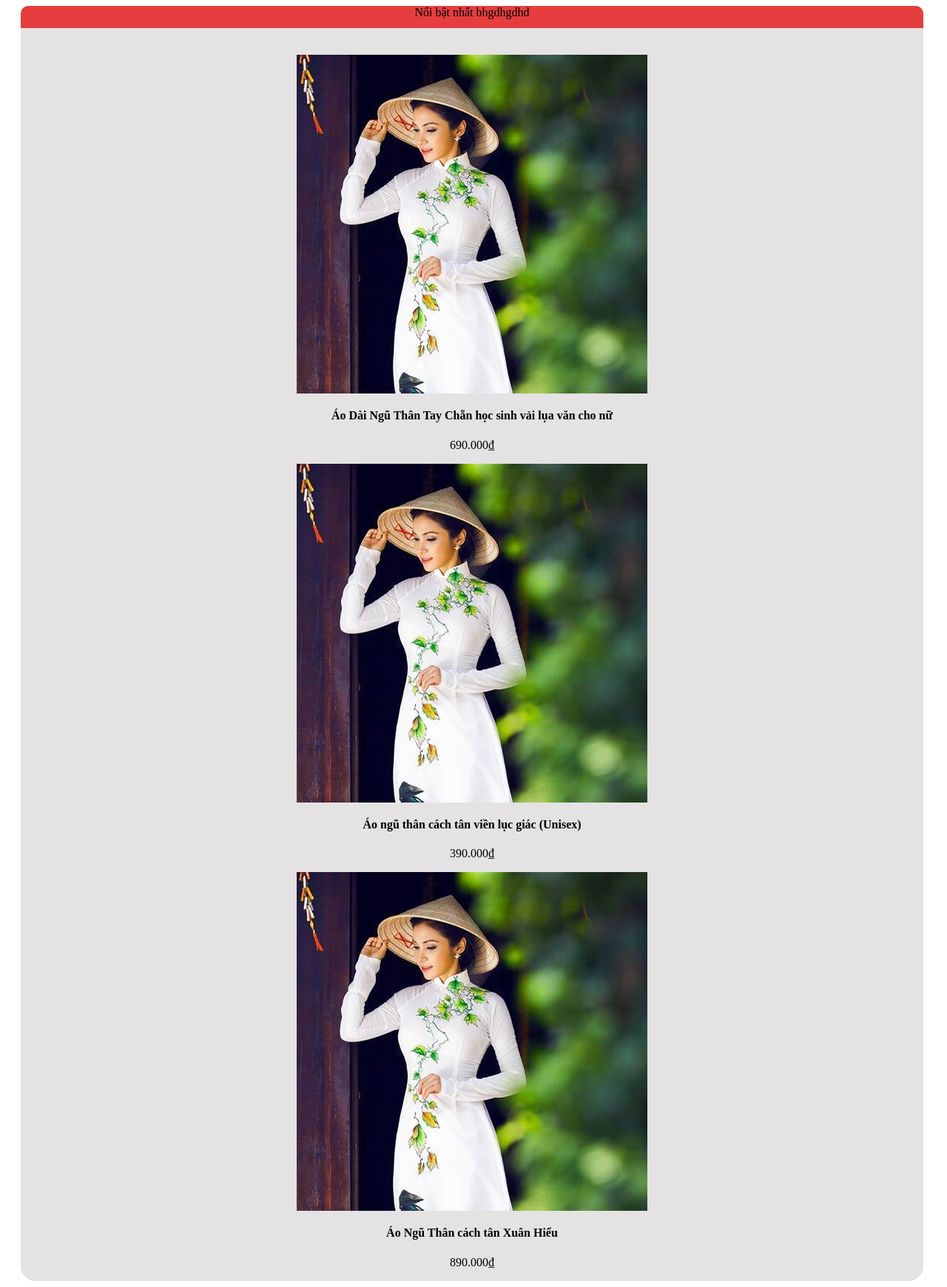
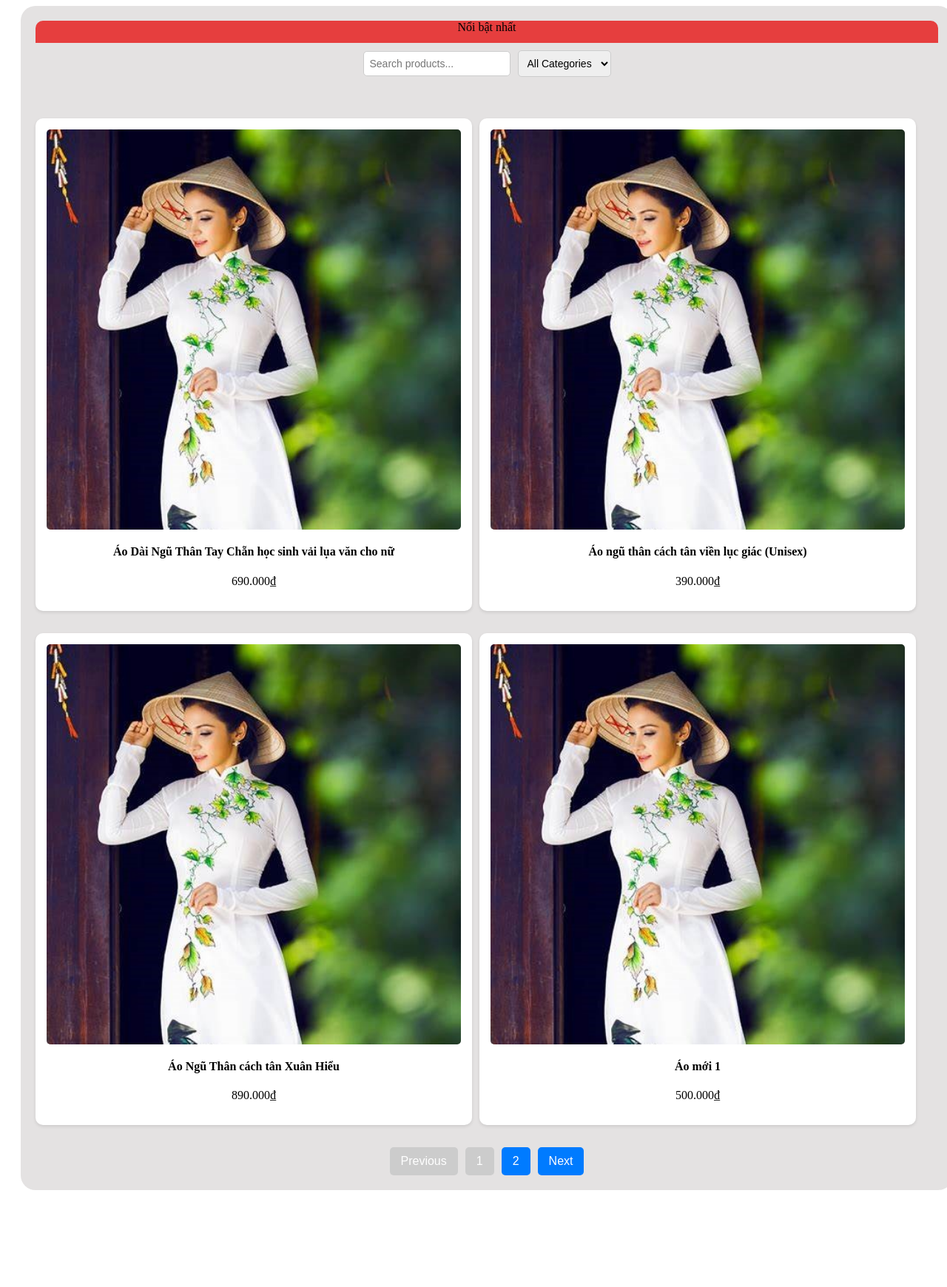
Before and after one commit to Ducs2005/traditional-costume-promotion, a PHP site: page /view/product.php in a window 1280 px wide. Shown: the whole page at 74% size. After the commit the page ends 1609 px from the top, so only its background shows below. Run offline with PHP 8.4, Linux system fonts and the light colour scheme.

Commit message:
commit before pull

```diff
--- a/css/product.css
+++ b/css/product.css
@@ -6,7 +6,25 @@
     display: inline-block;
     background-color: rgb(228, 226, 226);
     border-radius: 20px;
+    padding: 20px;
+}
 
+/* Filter container styling */
+.product .filter-container {
+    display: flex;
+    justify-content: center;
+    align-items: center;
+    gap: 10px;
+    margin: 10px 0;
+}
+
+/* Styling for search input and dropdown */
+.product .filter-container input[type="text"],
+.product .filter-container select {
+    padding: 8px;
+    border: 1px solid #ccc;
+    border-radius: 5px;
+    font-size: 14px;
 }
 
 .product .tag-container {
@@ -15,24 +33,83 @@
     background-color: rgb(230, 62, 62);
     border-top-left-radius: 10px;
     border-top-right-radius: 10px;
-
-}
-.product .list-item {
-    border-radius: 10px;
-
-}
-.product .list-item .item {
-    border-radius: 10px;
-
 }
 
+/* List item container as a flexbox */
+.product .list-item {
+    display: flex;
+    flex-wrap: wrap; /* Allows items to wrap to the next line */
+    justify-content: flex-start; /* Align items to the left */
+    gap: 10px; /* Space between items */
+    border-radius: 10px;
+}
 
+/* Product item styling */
+.product .list-item .item {
+    flex: 1 1 calc(50% - 20px); /* 2 items per row with a small gap */
+    max-width: calc(50% - 20px); /* Ensures items don't exceed 50% width */
+    border-radius: 10px;
+    padding: 15px;
+    margin: 10px 0; /* Margin only on top and bottom to reduce horizontal spacing */
+    background-color: #fff;
+    box-shadow: 0 2px 4px rgba(0, 0, 0, 0.1);
+    box-sizing: border-box; /* Includes padding and border in the element's total width and height */
+}
 
+.product .list-item .item img {
+    border-radius: 5px;
+    width: 100%; /* Adjust image size to fill item */
+}
 
+/* Responsive styling */
 @media only screen and (max-width: 768px) {
     .product {
         width: calc(100vw - 10px); /* Adjust width for smaller screens */
         margin: 0 5px; /* Reduce left and right alignment to 5px on small screens */
     }
 
+    .product .filter-container {
+        flex-direction: column;
+    }
+
+    .product .filter-container input[type="text"],
+    .product .filter-container select {
+        width: 100%;
+    }
+
+    .product .list-item .item {
+        flex: 1 1 100%; /* Each item takes full width */
+        max-width: 100%; /* Each item should not exceed full width */
+    }
+
+    .product .list-item .item img {
+        width: 90%;
+    }
 }
+.pagination {
+    display: flex;
+    justify-content: center; /* Center the pagination controls */
+    align-items: center;
+    margin-top: 20px; /* Add space above pagination */
+}
+
+.pagination-button {
+    padding: 10px 15px;
+    margin: 0 5px;
+    border: none;
+    border-radius: 5px;
+    background-color: #007bff; /* Button background color */
+    color: white; /* Button text color */
+    cursor: pointer;
+    font-size: 16px;
+    transition: background-color 0.3s;
+}
+
+.pagination-button:disabled {
+    background-color: #ccc; /* Disabled button color */
+    cursor: not-allowed; /* Change cursor for disabled buttons */
+}
+
+.pagination-button:hover:not(:disabled) {
+    background-color: #0056b3; /* Darker shade on hover */
+}
--- a/js/product.js
+++ b/js/product.js
@@ -1,6 +1,98 @@
-// js/product.js
+class Pagination {
+    constructor(products, itemsPerPage) {
+        this.products = products; // Array of products
+        this.itemsPerPage = itemsPerPage; // Number of items per page
+        this.currentPage = 1; // Start on the first page
+        this.productContainer = document.querySelector('.list-item');
+        this.paginationContainer = document.querySelector('.pagination');
 
-// Array to store product data
+        // Initialize the display
+        this.displayProducts();
+    }
+
+    // Method to display products for the current page
+    displayProducts() {
+        // Clear existing content in the product container
+        this.productContainer.innerHTML = '';
+
+        // Calculate start and end indices for the current page
+        const startIndex = (this.currentPage - 1) * this.itemsPerPage;
+        const endIndex = startIndex + this.itemsPerPage;
+
+        // Get the products for the current page
+        const currentProducts = this.products.slice(startIndex, endIndex);
+
+        // Loop through the current products array and create product elements
+        currentProducts.forEach((product) => {
+            const productItem = document.createElement('div');
+            productItem.classList.add('item');
+
+            productItem.innerHTML = `
+                <img src="${product.image}" alt="${product.name}">
+                <h4>${product.name}</h4>
+                <p>${product.price}</p>
+            `;
+
+            // Append each product item to the product container
+            this.productContainer.appendChild(productItem);
+        });
+
+        // Update pagination controls
+        this.updatePagination();
+    }
+
+    // Method to update pagination controls
+    updatePagination() {
+        // Clear existing pagination
+        this.paginationContainer.innerHTML = '';
+
+        const totalPages = Math.ceil(this.products.length / this.itemsPerPage);
+
+        // Create previous button
+        const prevButton = document.createElement('button');
+        prevButton.innerText = 'Previous';
+        prevButton.disabled = this.currentPage === 1;
+        prevButton.classList.add('pagination-button'); // Add a class for styling
+        prevButton.addEventListener('click', () => {
+            if (this.currentPage > 1) {
+                this.currentPage--;
+                this.displayProducts();
+            }
+        });
+        this.paginationContainer.appendChild(prevButton);
+
+        // Create page number buttons
+        for (let i = 1; i <= totalPages; i++) {
+            const pageButton = document.createElement('button');
+            pageButton.innerText = i;
+            pageButton.classList.add('page-btn', 'pagination-button'); // Add a class for styling
+            if (i === this.currentPage) {
+                pageButton.disabled = true; // Disable button for current page
+            }
+            pageButton.addEventListener('click', () => {
+                this.currentPage = i;
+                this.displayProducts();
+            });
+            this.paginationContainer.appendChild(pageButton);
+        }
+
+        // Create next button
+        const nextButton = document.createElement('button');
+        nextButton.innerText = 'Next';
+        nextButton.disabled = this.currentPage === totalPages;
+        nextButton.classList.add('pagination-button'); // Add a class for styling
+        nextButton.addEventListener('click', () => {
+            if (this.currentPage < totalPages) {
+                this.currentPage++;
+                this.displayProducts();
+            }
+        });
+        this.paginationContainer.appendChild(nextButton);
+    }
+}
+
+// Initialize pagination on DOM load
+document.addEventListener("DOMContentLoaded", () => {
     const products = [
         {
             name: "Áo Dài Ngũ Thân Tay Chẵn học sinh vải lụa văn cho nữ",
@@ -18,34 +110,28 @@ const products = [
             image: "img/product/img3.jpg"
         },
         // Add more products here as needed
+        {
+            name: "Áo mới 1",
+            price: "500.000₫",
+            image: "img/product/img3.jpg"
+        },
+        {
+            name: "Áo mới 2",
+            price: "450.000₫",
+            image: "img/product/img3.jpg"
+        },
+        {
+            name: "Áo mới 3",
+            price: "300.000₫",
+            image: "img/product/img3.jpg"
+        },
+        {
+            name: "Áo mới 3",
+            price: "300.000₫",
+            image: "img/product/img3.jpg"
+        }
     ];
 
-// Function to display products
-function displayProducts() {
-    const productContainer = document.querySelector('.list-item');
-
-    // Clear existing content in the product container
-    productContainer.innerHTML = '';
-
-    // Loop through the products array and create product elements
-    products.forEach((product) => {
-        const productItem = document.createElement('div');
-        productItem.classList.add('item');
-
-        productItem.innerHTML = `
-            <img src="${product.image}" alt="${product.name}">
-            <h4>${product.name}</h4>
-            <p>${product.price}</p>
-        `;
-
-        // Append each product item to the product container
-        productContainer.appendChild(productItem);
+    // Create an instance of the Pagination class
+    new Pagination(products, 4); // Display 2 products per page
 });
-}
-document.addEventListener("DOMContentLoaded", function() {
-    console.log("DOM is loaded");
-    displayProducts();
-});
-// Ensure DOM is fully loaded before displaying products
-document.addEventListener("DOMContentLoaded", displayProducts);
-displayProducts();
--- a/view/product.php
+++ b/view/product.php
@@ -2,15 +2,23 @@
 
 <div class="product">
     <div class="tag-container">
-        Nổi bật nhất bhgdhgdhd
+        Nổi bật nhất
         <br>
     </div>
+
+    <div class="filter-container">
+        <input type="text" id="productSearch" placeholder="Search products..." onkeyup="filterProducts()">
+        <select id="productCategory" onchange="filterProducts()">
+            <option value="">All Categories</option>
+            <option value="category1">Category 1</option>
+            <option value="category2">Category 2</option>
+            <option value="category3">Category 3</option>
+        </select>
+    </div>
     <br> <br>
-    <div class="list-item">
-        <div class="item"></div>
-    </div>
 
-    </div>
+    <div class="list-item"></div> <!-- Product items will be appended here -->
+    <div class="pagination"></div> <!-- Pagination container -->
+</div>
 
-</div>
 <script src="js/product.js"></script>
```
Lines whose indentation alone changed are shown as unchanged.
